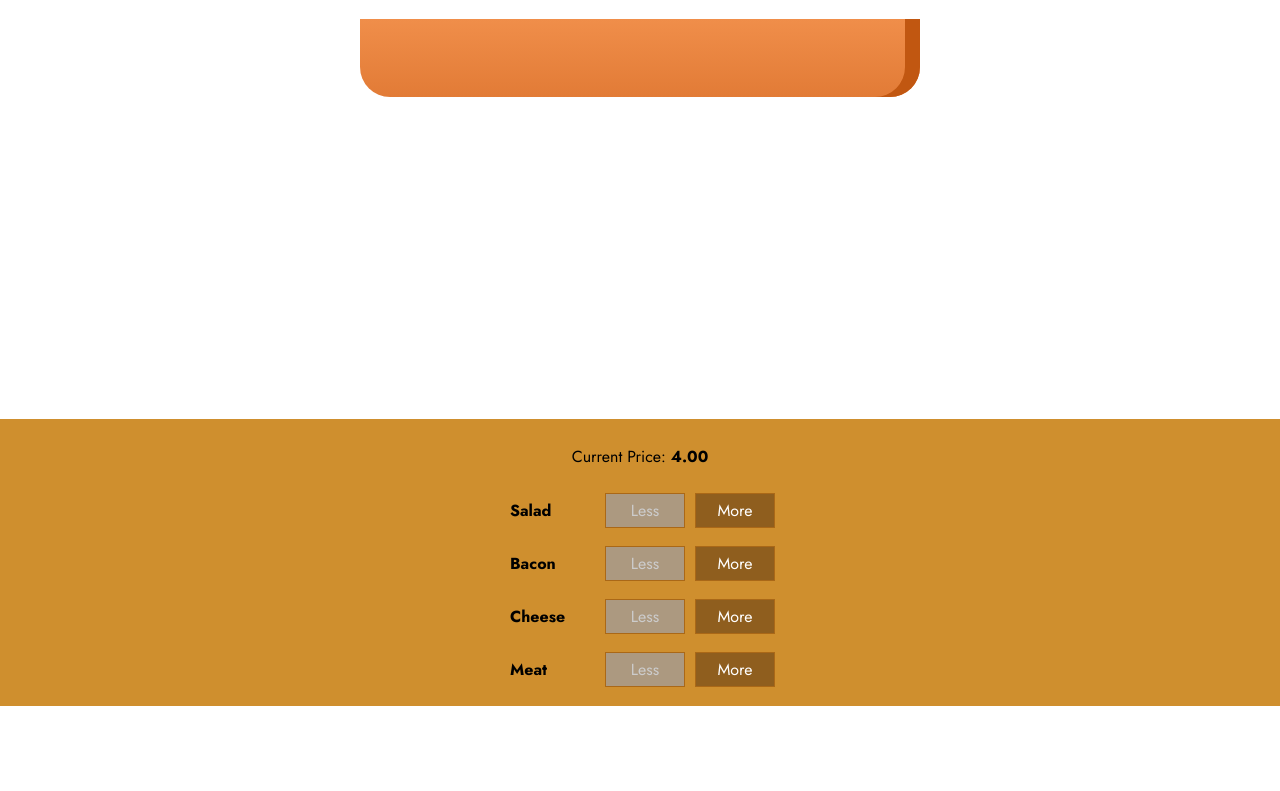
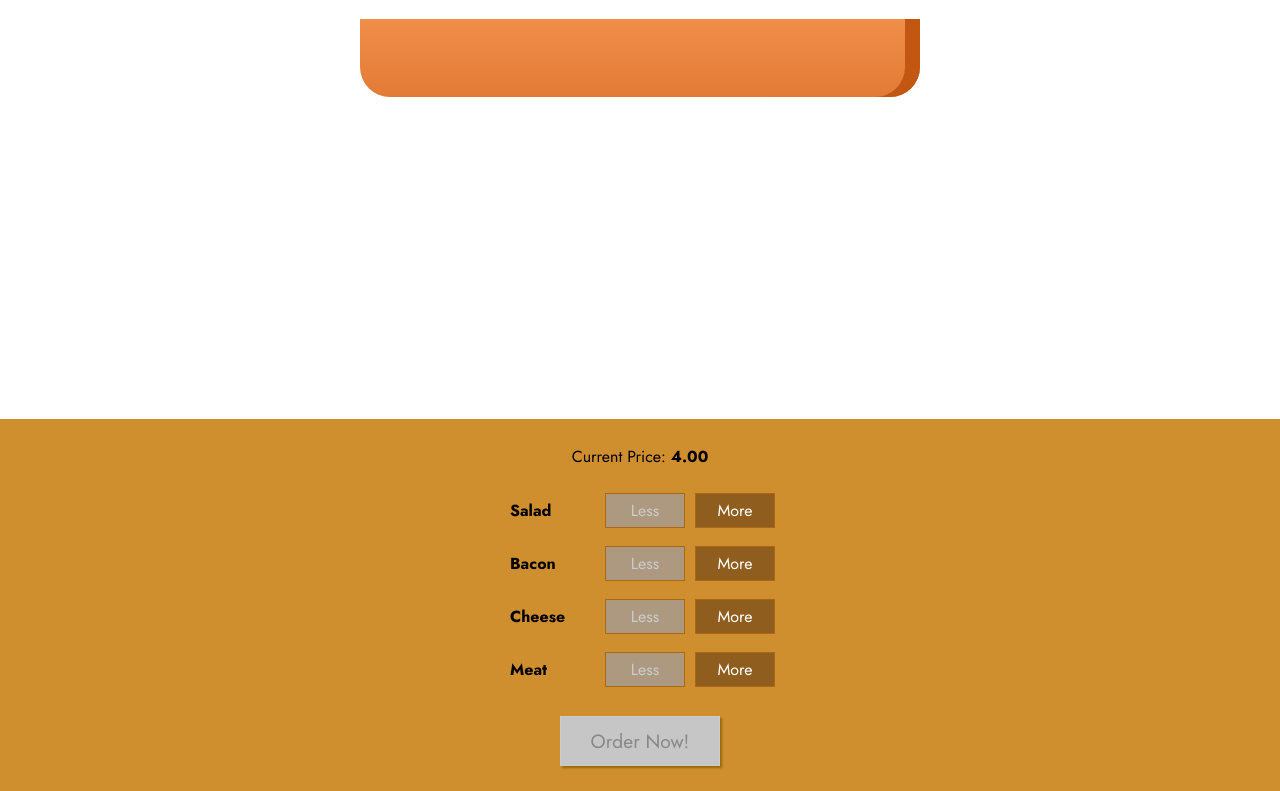
Before and after one commit to hendraaagil/burger-builder, a React (Create React App) app: page / in a window 1280 px wide. Shown: the part 220-1011 px from the top of the page. Before the commit the page ends 926 px from the top, so only its background shows below. Built offline with nearby package versions, Linux system fonts and the light colour scheme.

Commit message:
Adding the Order Button

```diff
--- a/src/components/Burger/BuildControls/BuildControls.js
+++ b/src/components/Burger/BuildControls/BuildControls.js
@@ -24,6 +24,9 @@
         disabled={props.disabled[ctrl.type]}
       />
     ))}
+    <button className={styles.OrderButton} disabled={!props.purchaseable}>
+      Order Now!
+    </button>
   </div>
 );
 
--- a/src/components/Burger/BuildControls/BuildControls.module.css
+++ b/src/components/Burger/BuildControls/BuildControls.module.css
@@ -8,3 +8,48 @@
   background-color: #cf8f2e;
   box-shadow: 0 2px 1px #ccc;
 }
+
+.OrderButton {
+  margin: 20px 0 15px;
+  padding: 10px 30px;
+  font-family: inherit;
+  font-size: 1.2em;
+  background-color: #dad735;
+  color: #966909;
+  border: 1px solid #966909;
+  outline: none;
+  box-shadow: 2px 2px 2px #966909;
+  cursor: pointer;
+  transition: all 0.3s;
+}
+
+.OrderButton:hover,
+.OrderButton:active {
+  background-color: #a0db41;
+  color: #966909;
+  border: 1px solid #966909;
+  transform: scale(0.95);
+}
+
+.OrderButton:disabled {
+  background-color: #c7c6c6;
+  color: #888;
+  border: 1px solid #ccc;
+  cursor: not-allowed;
+}
+
+.OrderButton:not(:disabled) {
+  animation: enable 0.3s linear;
+}
+
+@keyframes enable {
+  0% {
+    transform: scale(1);
+  }
+  60% {
+    transform: scale(1.1);
+  }
+  100% {
+    transform: scale(1);
+  }
+}
--- a/src/containers/BurgerBuilder/BurgerBuilder.js
+++ b/src/containers/BurgerBuilder/BurgerBuilder.js
@@ -20,7 +20,20 @@
       meat: 0,
     },
     totalPrice: 4,
+    purchaseable: false,
   };
+
+  updatePurchaseState(ingredients) {
+    const sum = Object.keys(ingredients)
+      .map((igKey) => {
+        return ingredients[igKey];
+      })
+      .reduce((sum, el) => {
+        return sum + el;
+      }, 0);
+
+    this.setState({ purchaseable: sum > 0 });
+  }
 
   addIngredientHandler = (type) => {
     const oldCount = this.state.ingredients[type];
@@ -35,6 +48,7 @@
     const newPrice = oldPrice + priceAddition;
 
     this.setState({ totalPrice: newPrice, ingredients: updatedIg });
+    this.updatePurchaseState(updatedIg);
   };
 
   removeIngredientHandler = (type) => {
@@ -54,6 +68,7 @@
     const newPrice = oldPrice - priceDeduction;
 
     this.setState({ totalPrice: newPrice, ingredients: updatedIg });
+    this.updatePurchaseState(updatedIg);
   };
 
   render() {
@@ -72,6 +87,7 @@
           igAdded={this.addIngredientHandler}
           igRemoved={this.removeIngredientHandler}
           disabled={disabledInfo}
+          purchaseable={this.state.purchaseable}
           price={this.state.totalPrice}
         />
       </Auxillary>
```
